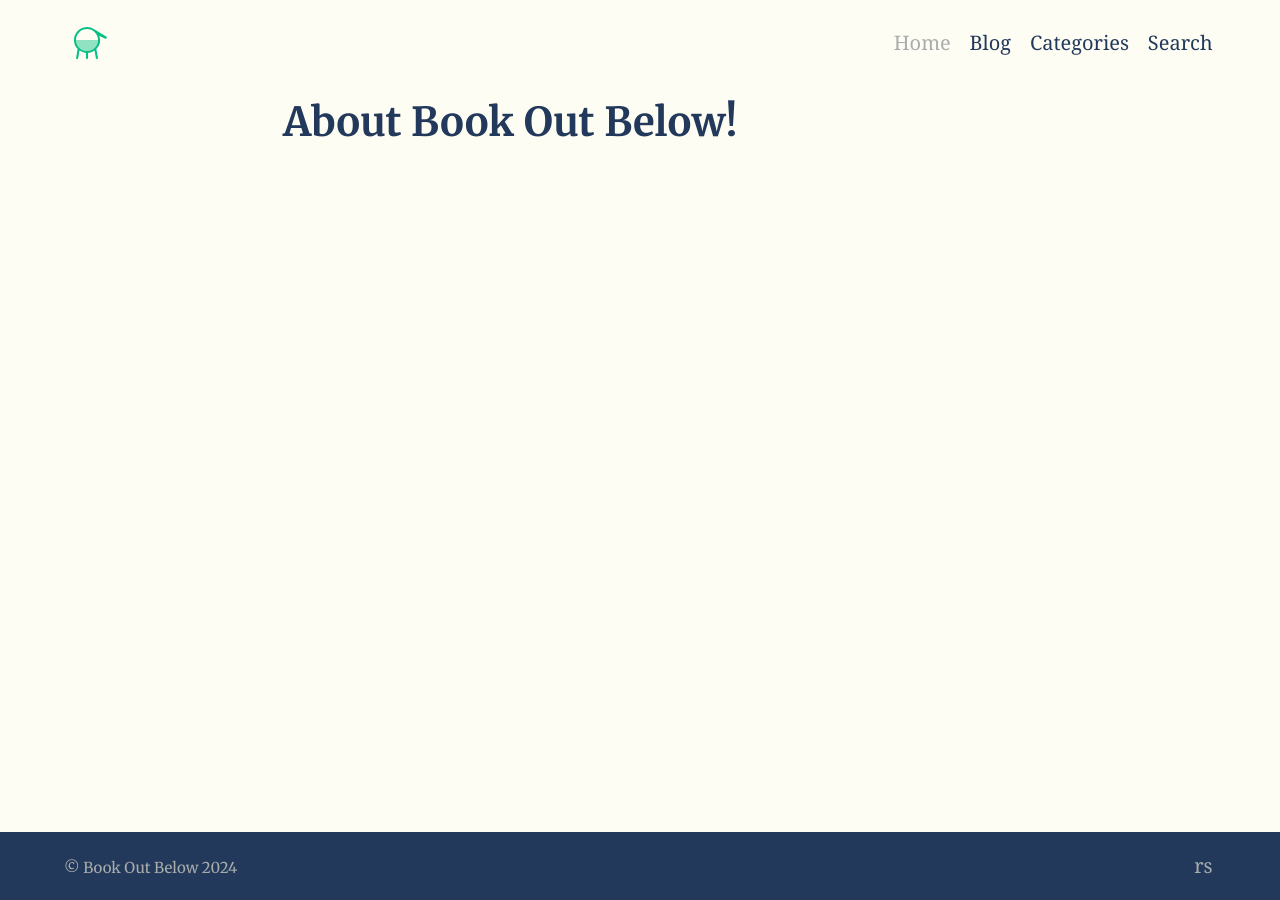
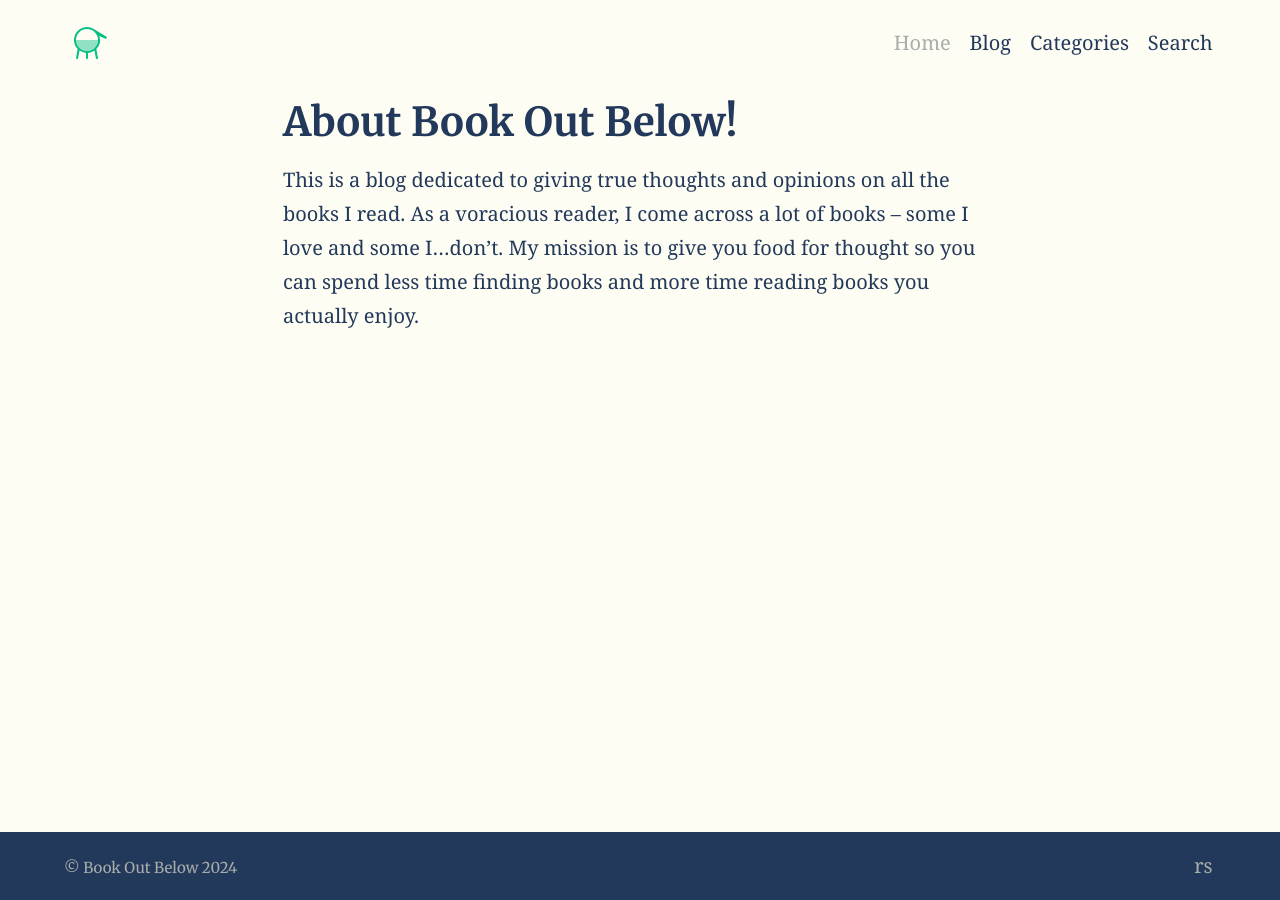
Before and after one commit to worldofrs/myblogs, a Jekyll site: the page built from index.md, in a window 1280 px wide. Built offline with Jekyll 4.4.1, drawn with Linux system fonts in a browser that asks for light colours.

Commit message:
adding text

```diff
--- a/index.md
+++ b/index.md
@@ -3,7 +3,9 @@ title: About Book Out Below!
 feature_text: |
   ## Book Out Below!
   ### A Jekyll boilerplate theme designed to be a starting point for any Jekyll website
-  This is a blog dedicated to giving true thoughts and opinions on all the books I read. As a voracious reader, I come across a lot of books -- some I love and some I...don't. My mission is to give you food for thought so you can spend less time finding books and more time reading books you actually enjoy.
+
 feature_image:
 excerpt: "Book Out Below!"
 ---
+
+This is a blog dedicated to giving true thoughts and opinions on all the books I read. As a voracious reader, I come across a lot of books -- some I love and some I...don't. My mission is to give you food for thought so you can spend less time finding books and more time reading books you actually enjoy.
```
